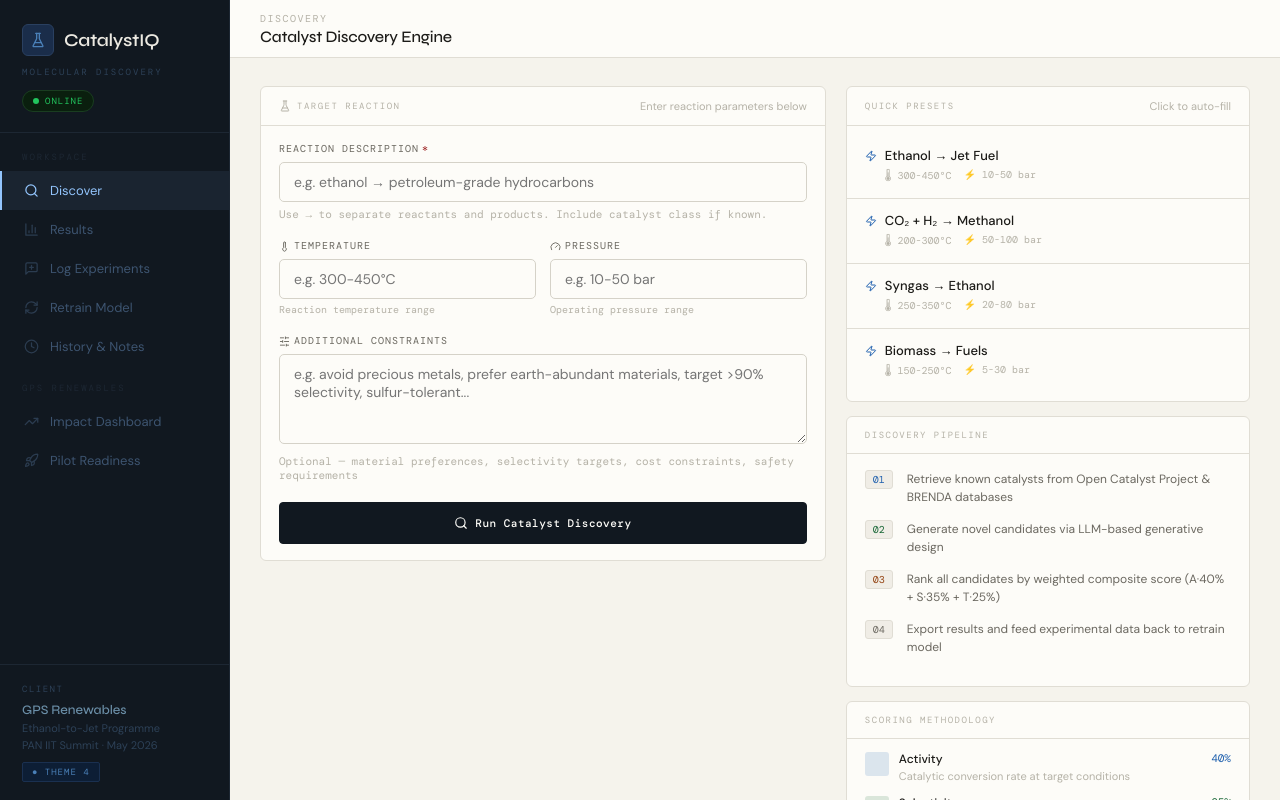
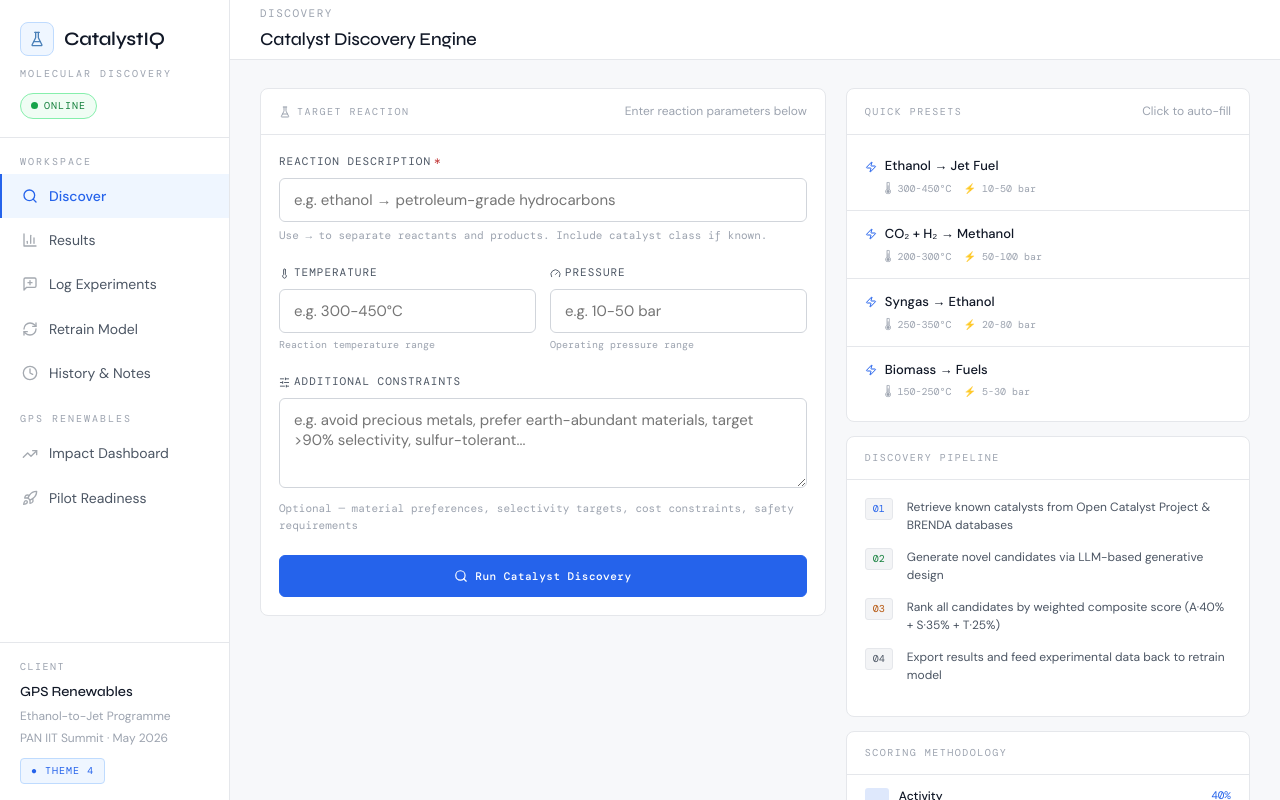
Before and after one commit to panumirge9/catalystiq, a React (Create React App) app in the folder frontend/: page / in a window 1280 px wide. Shown: the top 800 px of the page. Built offline with nearby package versions, Linux system fonts and the light colour scheme.

Commit message:
Updated App.css styles

```diff
--- a/frontend/src/App.css
+++ b/frontend/src/App.css
@@ -1,25 +1,24 @@
 @import url('https://fonts.googleapis.com/css2?family=DM+Mono:wght@400;500&family=Syne:wght@500;600&family=DM+Sans:wght@300;400;500&display=swap');
 
 :root {
-  --bg: #F5F3EC;
-  --surface: #FDFCF8;
-  --surface2: #F0EDE6;
-  --border: #E0DDD4;
-  --border2: #D5D2C8;
-  --sidebar: #111820;
-  --sidebar-border: #1d2733;
-  --sidebar-hover: rgba(147,197,253,0.07);
-  --text: #1C1B18;
-  --muted: #6B6860;
-  --faint: #B5B2A7;
-  --accent: #1E5FAD;
+  --bg: #F7F8FA;
+  --surface: #FFFFFF;
+  --surface2: #F3F4F6;
+  --border: #E5E7EB;
+  --border2: #D1D5DB;
+  --sidebar: #FFFFFF;
+  --sidebar-border: #E5E7EB;
+  --text: #111827;
+  --muted: #4B5563;
+  --faint: #9CA3AF;
+  --accent: #2563EB;
   --accent-light: #EFF6FF;
   --accent-border: #BFDBFE;
-  --green: #166534;
+  --green: #15803D;
   --green-light: #F0FDF4;
-  --green-border: #166534;
-  --amber: #92400E;
-  --red: #991B1B;
+  --green-border: #86EFAC;
+  --amber: #B45309;
+  --red: #B91C1C;
   --mono: 'DM Mono', monospace;
   --sans: 'DM Sans', sans-serif;
   --display: 'Syne', sans-serif;
@@ -31,10 +30,11 @@ body {
   background: var(--bg);
   color: var(--text);
   font-family: var(--sans);
+  font-size: 15px;
+  line-height: 1.6;
   min-height: 100vh;
   overflow-x: hidden;
 }
-
 
 .app { display: flex; min-height: 100vh; }
 
@@ -46,7 +46,7 @@ body {
   flex-direction: column;
 }
 
-
+/* ── SIDEBAR ── */
 .sidebar {
   position: fixed;
   left: 0; top: 0; bottom: 0;
@@ -59,7 +59,7 @@ body {
 }
 
 .sidebar-logo {
-  padding: 24px 22px 20px;
+  padding: 22px 20px 18px;
   border-bottom: 1px solid var(--sidebar-border);
 }
 
@@ -71,11 +71,11 @@ body {
 }
 
 .sidebar-logo-icon {
-  width: 32px;
-  height: 32px;
-  background: #1a2d4a;
-  border: 1px solid #2a4060;
-  border-radius: 6px;
+  width: 34px;
+  height: 34px;
+  background: var(--accent-light);
+  border: 1px solid var(--accent-border);
+  border-radius: 8px;
   display: flex;
   align-items: center;
   justify-content: center;
@@ -84,16 +84,16 @@ body {
 
 .sidebar-logo h1 {
   font-family: var(--display);
-  font-size: 18px;
+  font-size: 19px;
   font-weight: 600;
-  color: #ECE9E1;
+  color: var(--text);
   letter-spacing: -0.3px;
 }
 
 .sidebar-logo-sub {
   font-family: var(--mono);
-  font-size: 9px;
-  color: #2d4157;
+  font-size: 10px;
+  color: var(--faint);
   letter-spacing: 2px;
   display: block;
   margin-bottom: 10px;
@@ -104,78 +104,85 @@ body {
   align-items: center;
   gap: 6px;
   padding: 4px 10px;
-  background: #0a1f0e;
-  border: 1px solid #1a3d20;
+  background: #F0FDF4;
+  border: 1px solid #86EFAC;
   border-radius: 20px;
 }
 
 .status-dot {
-  width: 6px;
-  height: 6px;
+  width: 7px;
+  height: 7px;
   border-radius: 50%;
-  background: #22c55e;
+  background: #16A34A;
 }
 
 .status-chip span {
   font-family: var(--mono);
-  font-size: 9px;
-  color: #22c55e;
+  font-size: 10px;
+  color: #15803D;
   letter-spacing: 1px;
 }
 
-.nav-section { padding: 18px 0; flex: 1; }
+.nav-section { padding: 16px 0; flex: 1; }
 
 .nav-section-label {
   font-family: var(--mono);
-  font-size: 9px;
-  color: #1d2733;
+  font-size: 10px;
+  color: var(--faint);
   letter-spacing: 2px;
-  padding: 0 22px;
+  padding: 0 20px;
   display: block;
-  margin-bottom: 8px;
+  margin-bottom: 4px;
+  text-transform: uppercase;
 }
 
 .nav-item {
   display: flex;
   align-items: center;
   gap: 11px;
-  padding: 11px 22px;
-  font-size: 13px;
-  color: #3d5470;
+  padding: 11px 20px;
+  font-size: 14px;
+  color: var(--muted);
   cursor: pointer;
   border-left: 2px solid transparent;
   transition: all 0.15s;
 }
 
-.nav-item svg { width: 15px; height: 15px; flex-shrink: 0; opacity: 0.6; }
-.nav-item:hover { color: #6b8fa8; background: rgba(255,255,255,0.03); }
-.nav-item.active { color: #93C5FD; border-left-color: #93C5FD; background: var(--sidebar-hover); }
+.nav-item svg { width: 16px; height: 16px; flex-shrink: 0; opacity: 0.5; }
+.nav-item:hover { color: var(--text); background: var(--surface2); }
+.nav-item.active {
+  color: var(--accent);
+  border-left-color: var(--accent);
+  background: var(--accent-light);
+  font-weight: 500;
+}
 .nav-item.active svg { opacity: 1; }
 
 .sidebar-footer {
-  padding: 18px 22px;
+  padding: 16px 20px;
   border-top: 1px solid var(--sidebar-border);
 }
 
 .sidebar-footer-label {
   font-family: var(--mono);
-  font-size: 9px;
-  color: #2d4157;
+  font-size: 10px;
+  color: var(--faint);
   letter-spacing: 1.5px;
   display: block;
-  margin-bottom: 7px;
+  margin-bottom: 6px;
+  text-transform: uppercase;
 }
 
 .sidebar-footer-company {
   font-family: var(--display);
-  font-size: 13px;
+  font-size: 14px;
   font-weight: 500;
-  color: #6b8fa8;
+  color: var(--text);
 }
 
 .sidebar-footer-sub {
-  font-size: 11px;
-  color: #2d4157;
+  font-size: 12px;
+  color: var(--faint);
   margin-top: 3px;
 }
 
@@ -184,22 +191,22 @@ body {
   align-items: center;
   gap: 5px;
   margin-top: 10px;
-  padding: 3px 9px;
-  background: #0d1e35;
-  border: 1px solid #1a3050;
-  border-radius: 2px;
+  padding: 4px 10px;
+  background: var(--accent-light);
+  border: 1px solid var(--accent-border);
+  border-radius: 4px;
   font-family: var(--mono);
-  font-size: 9px;
-  color: #4a80b8;
+  font-size: 10px;
+  color: var(--accent);
   letter-spacing: 1px;
 }
 
-
+/* ── TOPBAR ── */
 .topbar {
   background: var(--surface);
   border-bottom: 1px solid var(--border);
   padding: 0 30px;
-  height: 58px;
+  height: 60px;
   display: flex;
   align-items: center;
   justify-content: space-between;
@@ -210,14 +217,14 @@ body {
 
 .topbar-breadcrumb {
   font-family: var(--mono);
-  font-size: 10px;
+  font-size: 11px;
   color: var(--faint);
   letter-spacing: 1.5px;
 }
 
 .topbar-title {
   font-family: var(--display);
-  font-size: 16px;
+  font-size: 18px;
   font-weight: 500;
   color: var(--text);
   letter-spacing: -0.2px;
@@ -225,7 +232,7 @@ body {
 
 .topbar-actions { display: flex; gap: 9px; align-items: center; }
 
-
+/* ── PAGE ── */
 .page-content {
   flex: 1;
   padding: 28px 30px;
@@ -233,14 +240,15 @@ body {
   overflow-y: auto;
 }
 
+/* ── BUTTONS ── */
 .btn {
   display: inline-flex;
   align-items: center;
   gap: 7px;
-  padding: 8px 16px;
-  border-radius: 4px;
+  padding: 9px 16px;
+  border-radius: 6px;
   font-family: var(--mono);
-  font-size: 10px;
+  font-size: 11px;
   font-weight: 500;
   cursor: pointer;
   border: none;
@@ -249,41 +257,39 @@ body {
   text-decoration: none;
 }
 
-.btn-primary { background: var(--sidebar); color: #FDFCF8; border: 1px solid var(--sidebar); }
-.btn-primary:hover { background: #1a2535; }
-.btn-primary:disabled { opacity: 0.5; cursor: not-allowed; }
-
+.btn-primary { background: var(--accent); color: #FFFFFF; border: 1px solid var(--accent); }
+.btn-primary:hover { background: #1D4ED8; }
+.btn-primary:disabled { opacity: 0.45; cursor: not-allowed; }
 .btn-secondary { background: var(--surface); color: var(--muted); border: 1px solid var(--border2); }
 .btn-secondary:hover { border-color: var(--accent); color: var(--accent); }
+.btn-ghost { background: transparent; color: var(--muted); border: 1px solid var(--border); }
+.btn-ghost:hover { color: var(--text); background: var(--surface2); }
 
-.btn-ghost { background: var(--surface); color: var(--muted); border: 1px solid var(--border); }
-.btn-ghost:hover { color: var(--text); border-color: var(--border2); }
-
-
+/* ── STATS ── */
 .stats-row {
   display: grid;
   grid-template-columns: repeat(4, 1fr);
-  gap: 12px;
+  gap: 14px;
   margin-bottom: 20px;
 }
 
 .stat-card {
   background: var(--surface);
   border: 1px solid var(--border);
-  border-radius: 6px;
-  padding: 16px 18px;
+  border-radius: 8px;
+  padding: 18px 20px;
 }
 
 .stat-value {
   font-family: var(--mono);
-  font-size: 26px;
+  font-size: 30px;
   font-weight: 500;
   color: var(--text);
 }
 
 .stat-label {
   font-family: var(--mono);
-  font-size: 9px;
+  font-size: 10px;
   color: var(--faint);
   letter-spacing: 1.5px;
   margin-top: 5px;
@@ -294,22 +300,22 @@ body {
 .stat-green { color: var(--green); }
 .stat-amber { color: var(--amber); }
 
-
+/* ── GRIDS ── */
 .grid-2 { display: grid; grid-template-columns: 1fr 1fr; gap: 14px; }
 .grid-3 { display: grid; grid-template-columns: 1fr 1fr 1fr; gap: 14px; }
 .grid-results { display: grid; grid-template-columns: 1.35fr 1fr; gap: 16px; }
 
-
+/* ── PANELS ── */
 .panel {
   background: var(--surface);
   border: 1px solid var(--border);
-  border-radius: 6px;
+  border-radius: 8px;
   overflow: hidden;
   margin-bottom: 14px;
 }
 
 .panel-header {
-  padding: 12px 18px;
+  padding: 13px 18px;
   border-bottom: 1px solid var(--border);
   display: flex;
   align-items: center;
@@ -318,43 +324,43 @@ body {
 
 .panel-label {
   font-family: var(--mono);
-  font-size: 9px;
+  font-size: 10px;
   color: var(--faint);
   letter-spacing: 1.5px;
   text-transform: uppercase;
 }
 
-.panel-sublabel { font-size: 11px; color: var(--faint); }
-.panel-body { padding: 16px 18px; }
+.panel-sublabel { font-size: 12px; color: var(--faint); }
+.panel-body { padding: 18px; }
 
-
+/* ── CANDIDATES ── */
 .candidate-row {
   display: flex;
   align-items: center;
-  gap: 12px;
-  padding: 12px 18px;
-  border-bottom: 1px solid var(--surface2);
+  gap: 14px;
+  padding: 14px 18px;
+  border-bottom: 1px solid var(--border);
   cursor: pointer;
   transition: background 0.1s;
 }
 
 .candidate-row:last-child { border-bottom: none; }
-.candidate-row:hover { background: #F7F5EF; }
+.candidate-row:hover { background: var(--surface2); }
 .candidate-row.selected { background: var(--accent-light); border-left: 3px solid var(--accent); }
 .candidate-row.top-candidate { background: var(--accent-light); border-left: 3px solid var(--accent); }
 
 .candidate-rank {
   font-family: var(--mono);
-  font-size: 12px;
+  font-size: 13px;
   color: var(--faint);
-  width: 24px;
+  width: 26px;
   flex-shrink: 0;
 }
 
 .candidate-info { flex: 1; min-width: 0; }
 
 .candidate-name {
-  font-size: 13px;
+  font-size: 14px;
   font-weight: 500;
   color: var(--text);
   display: flex;
@@ -365,7 +371,7 @@ body {
 
 .candidate-formula {
   font-family: var(--mono);
-  font-size: 10px;
+  font-size: 11px;
   color: var(--faint);
   margin-top: 3px;
   white-space: nowrap;
@@ -374,85 +380,81 @@ body {
 }
 
 .ai-badge {
-  padding: 2px 6px;
+  padding: 3px 7px;
   background: var(--green-light);
   border: 0.5px solid var(--green-border);
-  border-radius: 2px;
+  border-radius: 3px;
   font-family: var(--mono);
-  font-size: 8px;
+  font-size: 9px;
   color: var(--green);
   letter-spacing: 0.5px;
   flex-shrink: 0;
 }
 
 .candidate-scores {
-  width: 110px;
+  width: 115px;
   flex-shrink: 0;
   display: flex;
   flex-direction: column;
-  gap: 4px;
+  gap: 5px;
 }
 
-.score-row {
-  display: flex;
-  align-items: center;
-  gap: 6px;
-}
+.score-row { display: flex; align-items: center; gap: 7px; }
 
 .score-key {
   font-family: var(--mono);
-  font-size: 9px;
+  font-size: 10px;
   color: var(--faint);
-  width: 11px;
+  width: 12px;
 }
 
 .score-track {
   flex: 1;
-  height: 4px;
+  height: 5px;
   background: var(--border);
-  border-radius: 2px;
+  border-radius: 3px;
   overflow: hidden;
 }
 
-.score-fill { height: 100%; border-radius: 2px; }
+.score-fill { height: 100%; border-radius: 3px; }
 .fill-activity { background: var(--accent); }
 .fill-selectivity { background: var(--green); }
 .fill-stability { background: var(--amber); }
 
 .candidate-pct {
   font-family: var(--mono);
-  font-size: 11px;
+  font-size: 13px;
   font-weight: 500;
   color: var(--text);
-  width: 30px;
+  width: 34px;
   text-align: right;
   flex-shrink: 0;
 }
 
-
+/* ── ALERTS ── */
 .alert {
-  padding: 10px 16px;
-  border-radius: 5px;
-  font-size: 13px;
+  padding: 12px 16px;
+  border-radius: 7px;
+  font-size: 14px;
   margin-bottom: 16px;
   display: flex;
   align-items: flex-start;
-  gap: 8px;
-  line-height: 1.5;
+  gap: 10px;
+  line-height: 1.6;
 }
 
 .alert-info { background: var(--accent-light); border: 1px solid var(--accent-border); color: #1E40AF; }
-.alert-success { background: #F0FDF4; border: 1px solid #86EFAC; color: #166534; }
-.alert-warning { background: #FFFBEB; border: 1px solid #FCD34D; color: #92400E; }
-.alert-danger { background: #FEF2F2; border: 1px solid #FECACA; color: #991B1B; }
+.alert-success { background: #F0FDF4; border: 1px solid #86EFAC; color: #15803D; }
+.alert-warning { background: #FFFBEB; border: 1px solid #FCD34D; color: #B45309; }
+.alert-danger { background: #FEF2F2; border: 1px solid #FECACA; color: #B91C1C; }
 
-
-.form-group { margin-bottom: 18px; }
+/* ── FORMS ── */
+.form-group { margin-bottom: 20px; }
 
 .form-label {
   display: block;
   font-family: var(--mono);
-  font-size: 10px;
+  font-size: 11px;
   color: var(--muted);
   letter-spacing: 1px;
   text-transform: uppercase;
@@ -464,30 +466,27 @@ body {
   background: var(--surface);
   border: 1px solid var(--border2);
   color: var(--text);
-  padding: 10px 14px;
-  border-radius: 5px;
+  padding: 11px 14px;
+  border-radius: 6px;
   font-family: var(--sans);
-  font-size: 14px;
+  font-size: 15px;
   outline: none;
   transition: border-color 0.15s;
 }
 
 .form-input:focus, .form-select:focus, .form-textarea:focus {
   border-color: var(--accent);
-  box-shadow: 0 0 0 3px rgba(30,95,173,0.08);
+  box-shadow: 0 0 0 3px rgba(37,99,235,0.07);
 }
 
-.form-textarea { min-height: 80px; resize: vertical; }
+.form-textarea { min-height: 90px; resize: vertical; }
 .form-select option { background: var(--surface); }
 
-
-.energy-row {
-  display: grid;
-  grid-template-columns: repeat(3, 1fr);
-}
+/* ── ENERGY ── */
+.energy-row { display: grid; grid-template-columns: repeat(3, 1fr); }
 
 .energy-cell {
-  padding: 16px 10px;
+  padding: 18px 12px;
   text-align: center;
   border-right: 1px solid var(--border);
 }
@@ -496,57 +495,57 @@ body {
 
 .energy-value {
   font-family: var(--mono);
-  font-size: 18px;
+  font-size: 22px;
   font-weight: 500;
 }
 
 .energy-label {
   font-family: var(--mono);
-  font-size: 9px;
+  font-size: 10px;
   color: var(--faint);
-  margin-top: 4px;
+  margin-top: 5px;
   letter-spacing: 1px;
   text-transform: uppercase;
 }
 
-
-.legend { padding: 14px 18px; display: flex; flex-direction: column; gap: 8px; }
+/* ── LEGEND ── */
+.legend { padding: 14px 18px; display: flex; flex-direction: column; gap: 10px; }
 
 .legend-row {
   display: flex;
   align-items: center;
   gap: 10px;
-  font-size: 12px;
+  font-size: 13px;
   color: var(--muted);
 }
 
-.legend-bar { width: 24px; height: 4px; border-radius: 2px; }
+.legend-bar { width: 28px; height: 5px; border-radius: 3px; }
 
-
-.tags { display: flex; flex-wrap: wrap; gap: 6px; margin-top: 10px; }
+/* ── TAGS ── */
+.tags { display: flex; flex-wrap: wrap; gap: 7px; margin-top: 12px; }
 
 .tag {
-  padding: 4px 10px;
+  padding: 4px 11px;
   background: var(--surface2);
   border: 1px solid var(--border);
-  border-radius: 3px;
-  font-size: 11px;
+  border-radius: 4px;
+  font-size: 12px;
   color: var(--muted);
   font-family: var(--mono);
 }
 
-
+/* ── HYPOTHESIS ── */
 .hypothesis {
-  background: var(--surface2);
+  background: var(--accent-light);
   border-left: 3px solid var(--accent);
-  border-radius: 0 5px 5px 0;
+  border-radius: 0 7px 7px 0;
   padding: 14px 16px;
   margin-bottom: 12px;
 }
 
 .hypothesis-title {
   font-family: var(--mono);
-  font-size: 12px;
+  font-size: 13px;
   color: var(--text);
   font-weight: 500;
   margin-bottom: 6px;
@@ -555,13 +554,13 @@ body {
   gap: 8px;
 }
 
-.hypothesis-body { font-size: 13px; color: var(--muted); line-height: 1.6; }
+.hypothesis-body { font-size: 14px; color: var(--muted); line-height: 1.7; }
 
-
+/* ── TIMELINE ── */
 .timeline-row {
   display: flex;
-  gap: 12px;
-  padding: 12px 0;
+  gap: 14px;
+  padding: 13px 0;
   border-bottom: 1px solid var(--border);
   align-items: flex-start;
 }
@@ -569,8 +568,8 @@ body {
 .timeline-row:last-child { border-bottom: none; }
 
 .timeline-icon {
-  width: 28px;
-  height: 28px;
+  width: 32px;
+  height: 32px;
   border-radius: 50%;
   background: var(--surface2);
   border: 1px solid var(--border);
@@ -584,36 +583,36 @@ body {
 .timeline-content { flex: 1; }
 
 .timeline-desc {
-  font-size: 13px;
+  font-size: 14px;
   color: var(--text);
-  line-height: 1.5;
+  line-height: 1.6;
   margin-bottom: 4px;
 }
 
 .timeline-meta {
   font-family: var(--mono);
-  font-size: 10px;
+  font-size: 11px;
   color: var(--faint);
 }
 
-
+/* ── BADGES ── */
 .badge {
   display: inline-flex;
   align-items: center;
-  padding: 2px 8px;
-  border-radius: 3px;
+  padding: 3px 8px;
+  border-radius: 4px;
   font-family: var(--mono);
-  font-size: 9px;
+  font-size: 10px;
   font-weight: 500;
   letter-spacing: 0.5px;
 }
 
 .badge-blue { background: var(--accent-light); color: var(--accent); border: 0.5px solid var(--accent-border); }
-.badge-green { background: var(--green-light); color: var(--green); border: 0.5px solid #86EFAC; }
+.badge-green { background: var(--green-light); color: var(--green); border: 0.5px solid var(--green-border); }
 .badge-amber { background: #FFFBEB; color: var(--amber); border: 0.5px solid #FCD34D; }
 .badge-purple { background: #F5F3FF; color: #6D28D9; border: 0.5px solid #C4B5FD; }
 
-
+/* ── SPINNER ── */
 .spinner {
   width: 20px;
   height: 20px;
@@ -630,15 +629,14 @@ body {
   display: flex;
   align-items: center;
   gap: 12px;
-  padding: 20px 0;
+  padding: 24px 0;
   color: var(--faint);
   font-family: var(--mono);
-  font-size: 12px;
+  font-size: 13px;
 }
 
-
+/* ── MISC ── */
 .divider { height: 1px; background: var(--border); margin: 18px 0; }
-
 
 ::-webkit-scrollbar { width: 5px; }
 ::-webkit-scrollbar-track { background: var(--bg); }
```
